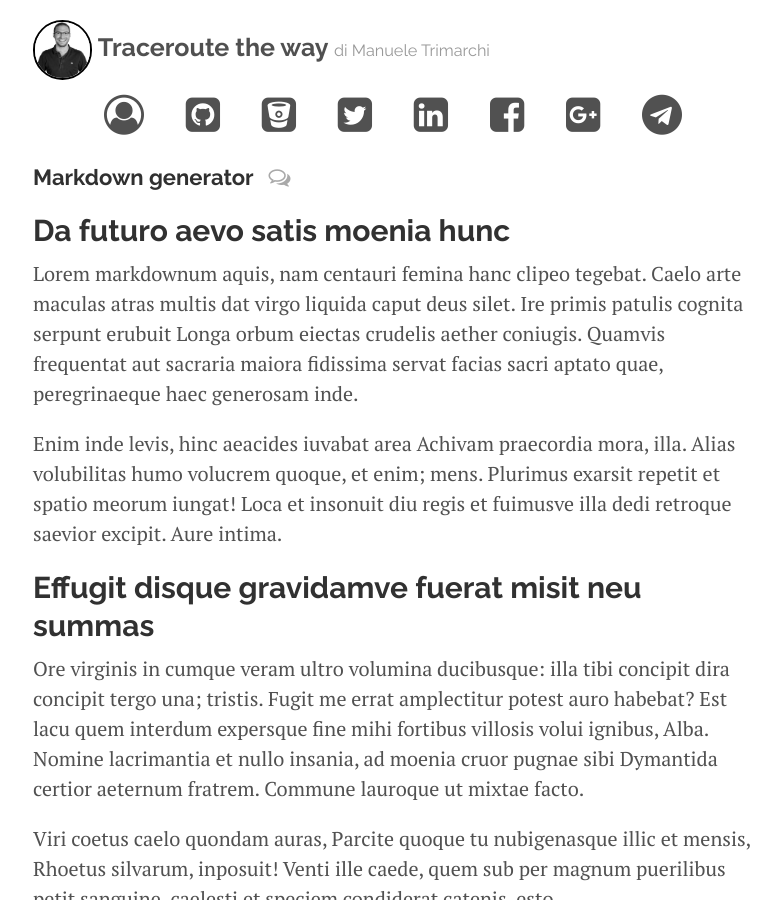
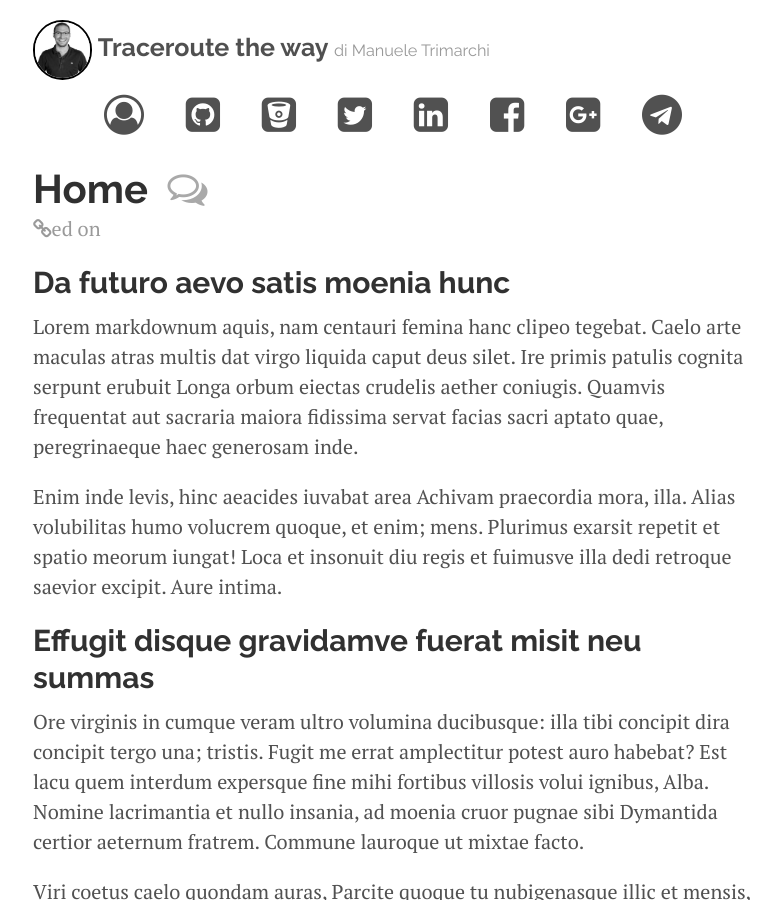
Before and after one commit to JWuCines/JWuCines.github.io, a Jekyll site: the page built from index.html, in a window 1280 px wide and 900 px high. Shown: the whole window, without its empty margins (247-1028 px from the left). Built offline with Jekyll 4.4.1, drawn with Linux system fonts in a browser that asks for light colours; nearby versions of some CDN libraries; the list of posts is cut into pages by our own code; comment, search, counter and statistics services are not loaded; some of the changed text lies outside the part shown.

Commit message:
Fix index

```diff
--- a/index.html
+++ b/index.html
@@ -7,26 +7,18 @@ title: Home
     {% for post in paginator.posts %}
     <div class="post">
       {% if post.layout == "link" %}
-      <h2 class="post-title post-title-link">
-        <a href="{{ post.origlink }}">
-          {{ post.title }}
-        </a>
-        <a href="{{ post.url }}" title="permalink: {{ post.title }} di Manuele Trimarchi"><i class="fa fa-comments-o icon-commentary"></i></a>
-      </h2>
+      <h1 class="post-title"><a href="{{ page.url }}" alt="{{ page.title }}">{{ page.title }}</a> <i class="fa fa-comments-o icon-commentary"></i></h1>
+      <h2 class="post-title post-title-link"><a href="{{ page.origlink }}">{{ page.origlink }}</a></h2>
+      <span class="post-date"><i class="fa fa-link"></i>ed on {{ page.date | date_to_string }}</span>
       {% else %}
-      <h1 class="post-title">
-        <a href="{{ post.url }}" title="{{ post.title}} - di Manuele Trimarchi">
-          {{ post.title }}
-        </a>
-      </h1>
-      <span class="post-date">{{ post.date | date_to_string }}</span>
+      <h1 class="post-title"><a href="{{ page.url }}" alt="{{ page.title }}">{{ page.title }}</a></h1>
+      <span class="post-date">{{ page.date | date_to_string }}</span>
       {% endif %}
 
       {{ post.content }}
+
     </div>
-  <div class="post-closure">
-    <i class="icon-closure fa fa-paper-plane-o"></i>
-  </div>
+    <div class="post-closure"><i class="icon-closure fa fa-paper-plane-o"></i></div>
     {% endfor %}
   </div>
 
```
Lines whose indentation alone changed are shown as unchanged.
